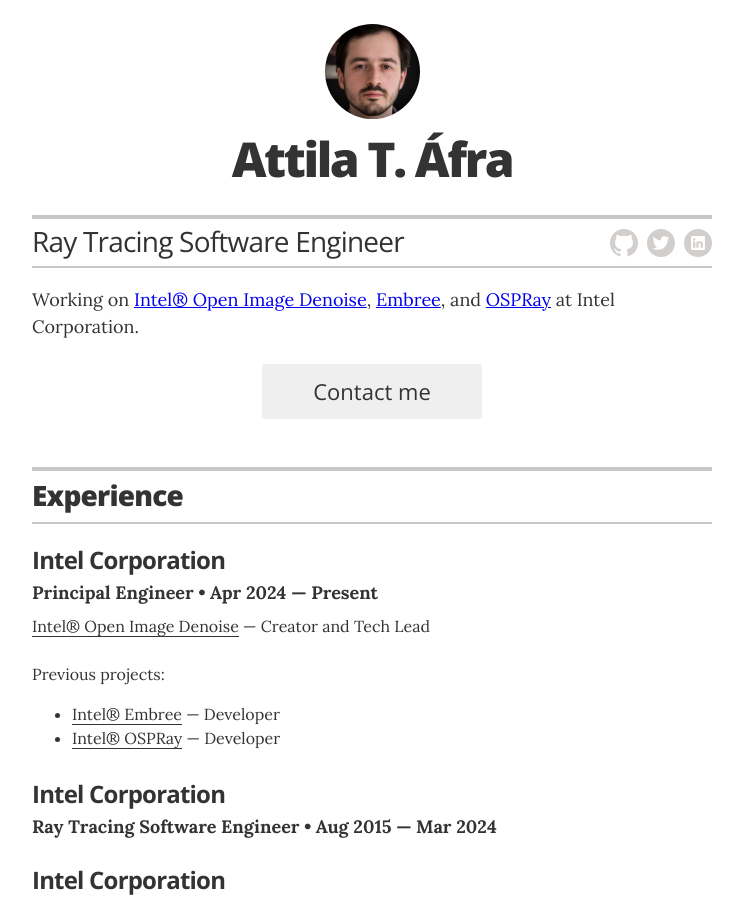
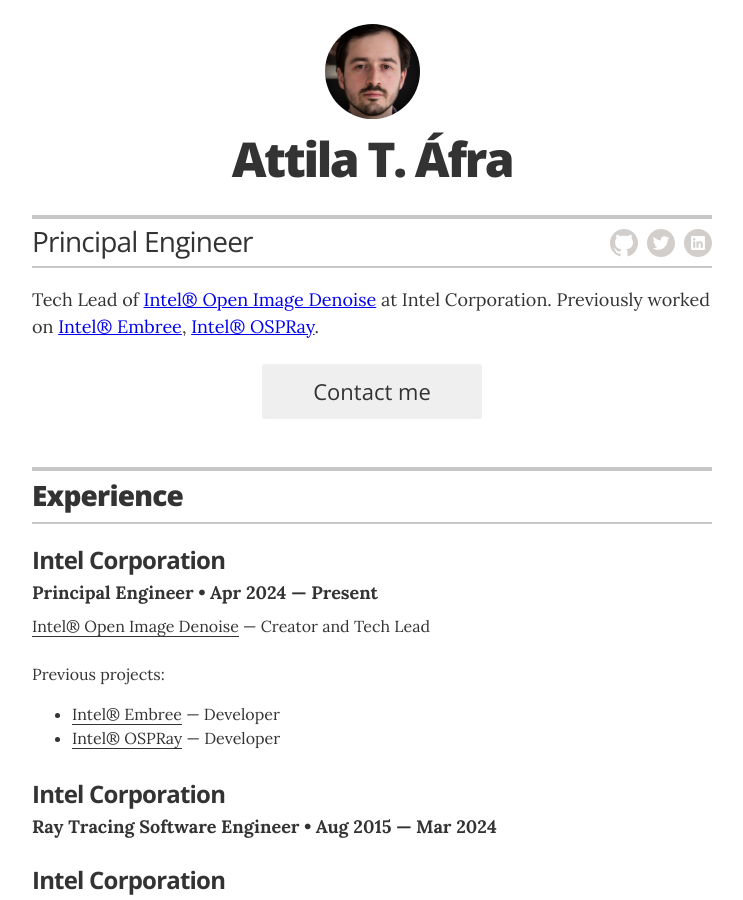
Before and after one commit to atafra/atafra.github.io, a Jekyll site: the page built from index.html, in a window 1280 px wide and 900 px high. Shown: the whole window, without its empty margins (268-1011 px from the left). Built offline with Jekyll 4.4.1, drawn with Linux system fonts in a browser that asks for light colours.

Commit message:
updated title

```diff
--- a/_config.yml
+++ b/_config.yml
@@ -11,7 +11,7 @@
 # Resume settings
 resume_avatar:                  "true"
 resume_name:                    "Attila T. Áfra"
-resume_title:                   "Ray Tracing Software Engineer"
+resume_title:                   "Principal Engineer"
 
 # used for the contact button in _layouts/resume.html
 resume_contact_email:           "attila.afra@gmail.com"
@@ -23,7 +23,7 @@
 resume_header_contact_info:     ""
 display_header_contact_info:    "false"
 
-resume_header_intro: "<p>Working on <a href=\"https://www.openimagedenoise.org\">Intel® Open Image Denoise</a>, <a href=\"https://www.embree.org\">Embree</a>, and <a href=\"https://www.ospray.org\">OSPRay</a> at Intel Corporation.</p>"
+resume_header_intro: "<p>Tech Lead of <a href=\"https://www.openimagedenoise.org\">Intel® Open Image Denoise</a> at Intel Corporation. Previously worked on <a href=\"https://www.embree.org\">Intel® Embree</a>, <a href=\"https://www.ospray.org\">Intel® OSPRay</a>.</p>"
 
 # use "yes" to display the email contact button,
 # "no" to display an "I'm not looking for work" message,
```
